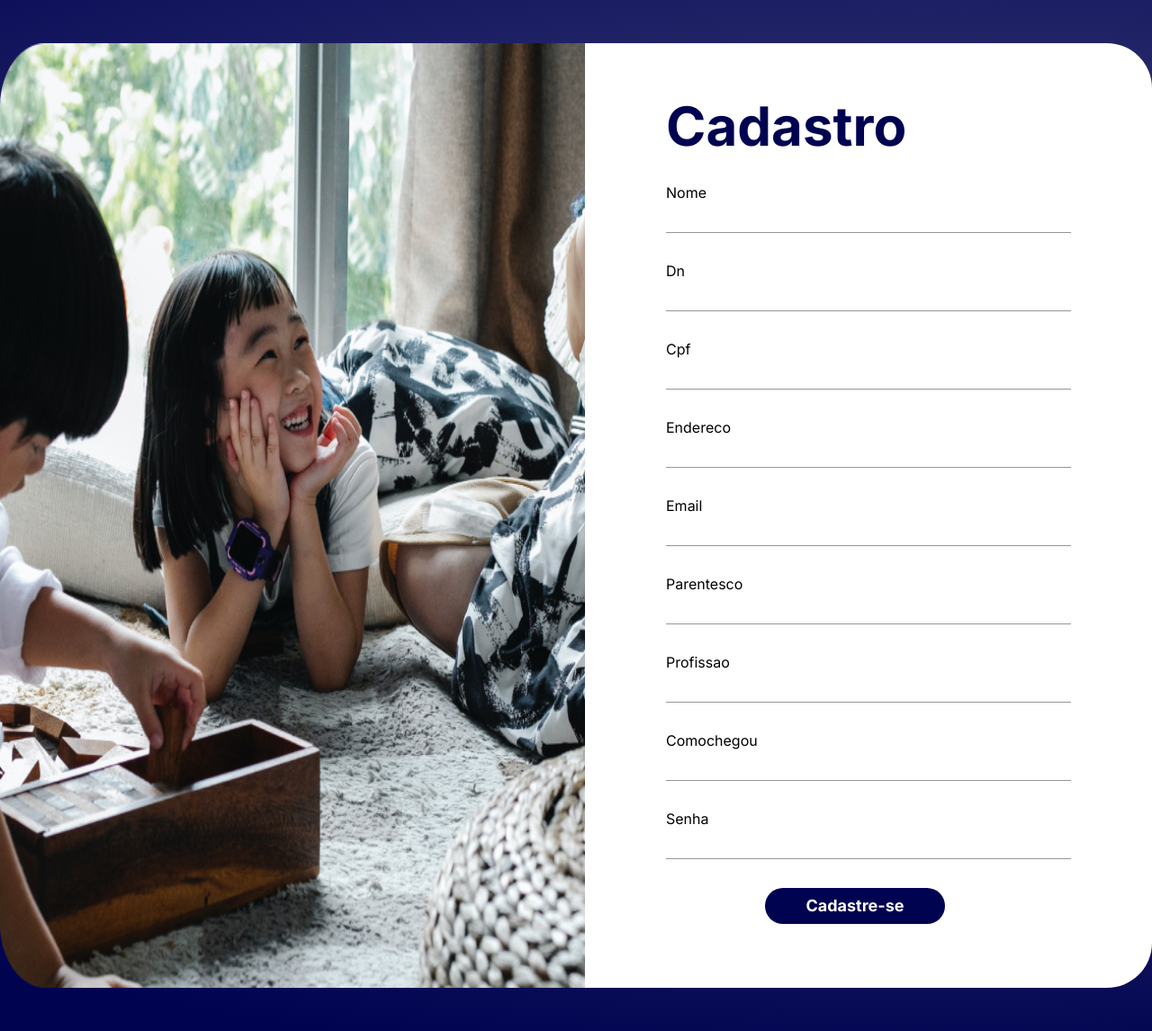
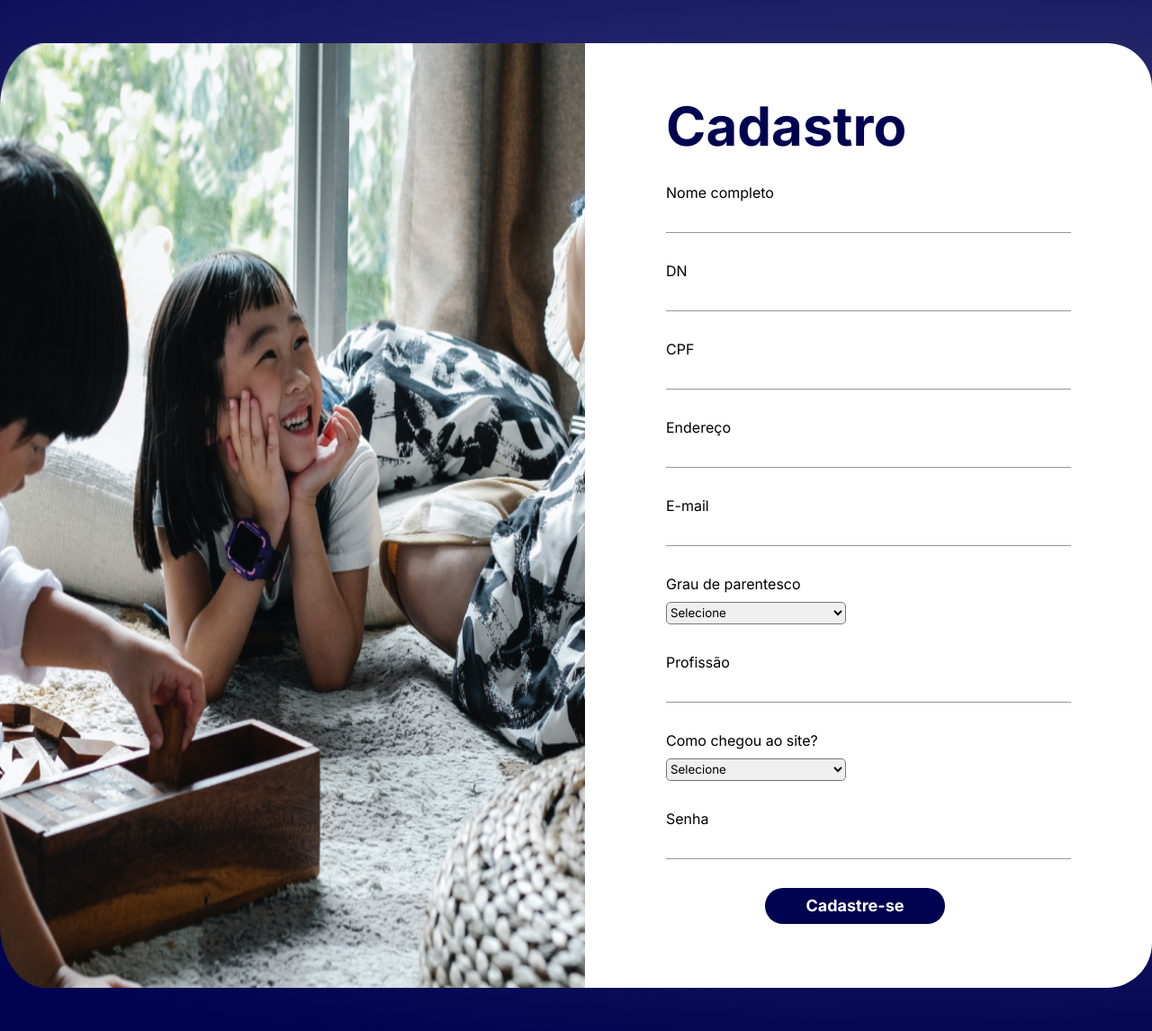
Before and after one commit to TeamHiveAPI/API-2023.2, a Flask app: template app/src/templates/cadastro.html in a window 1280 px wide. Shown: the part 111-1257 px from the top of the page at 90% size. Run offline with Flask 3, Linux system fonts and the light colour scheme; the template is opened without the code that fills it: most values are stand-ins (such as "Sample title", 1, 10 or a date in 2020); form fields are guessed from the names that the template uses.

Commit message:
alterei o formulario

```diff
--- a/app/src/templates/cadastro.html
+++ b/app/src/templates/cadastro.html
@@ -23,49 +23,38 @@ CADASTRO
                 <div class="cadastro">
                     <h1 class="titulo_cadastro">Cadastro</h1>
                     <form method="POST" action="{{ url_for('cadastro') }}">
-                        {{form.nome.label}} {{form.nome(id="nome")}}
-                        <!-- <label for="nome">Nome completo</label> <br> -->
-                        <!-- <input type="text" id="nome"> <br> -->
-                        {{form.dn.label}} {{form.dn(id="id")}}
-                        <!-- <label for="dn">DN</label> <br> -->
-                        <!-- <input type="text" id="dn"> <br> -->
-                        {{form.cpf.label}} {{form.cpf(id="cpf")}}
-                        <!-- <label for="cpf">CPF</label> <br> -->
-                        <!-- <input type="text" id="cpf"> <br> -->
-                        {{form.endereco.label}} {{form.endereco(id="endereco")}}
-                        <!-- <label for="endereco">Endereço</label> <br> -->
-                        <!-- <input type="text" id="endereco"> <br> -->
-                        {{form.email.label}} {{form.email(id="email")}}
-                        <!-- <label for="email">E-mail</label> <br> -->
-                        <!-- <input type="email" id="email"> <br> -->
-                        {{form.parentesco.label}} {{form.parentesco(id="parentesco")}}
-                        <!-- <label for="parentesco">Grau de parentesco</label> <br> -->
-                        <!-- <select name="parentesco" id="parentesco"> -->
-                            <!-- <option value="" hidden>Selecione</option> -->
-                            <!-- <option value="Mãe/pai">Mãe/pai</option> -->
-                            <!-- <option value="Avô/avó">Avô/avó</option> -->
-                            <!-- <option value="Irmão/irmã">Irmão/irmã</option> -->
-                            <!-- <option value="Tia/tio">Tia/tio</option> -->
-                            <!-- <option value="Outro">Outro</option> -->
-                        <!-- </select> <br> -->
-                        {{form.profissao.label}} {{form.profissao(id="profissao")}}
-                        <!-- <label for="profissao">Profissão</label> <br> -->
-                        <!-- <input type="text" id="profissao"> <br> -->
-                        {{form.comochegou.label}} {{form.comochegou(id="parentesco")}}
-                        <!-- <label for="como-chegou">Como chegou ao site?</label> <br> -->
-                        <!-- <select name="como-chegou" id="parentesco"> -->
-                            <!-- <option value="" hidden>Selecione</option> -->
-                            <!-- <option value="">Internet</option> -->
-                            <!-- <option value="">Redes sociais</option> -->
-                            <!-- <option value="">Indicação de amigo</option> -->
-                            <!-- <option value="">Indicação profissional</option> -->
-                            <!-- <option value="">Outro</option> -->
-                        <!-- </select> <br> -->
-                        {{form.senha.label}} {{form.senha(id="senha")}}
-                        <!-- {{form.confirmar.label}} {{form.confirmar}} -->
-                        <!-- <label for="senha">Senha</label> <br> -->
-                        <!-- <input type="password" maxlength="8" minlength="6" id="senha"> <br> -->
-                        <!-- {{form.submit(class="botao")}} -->
+                        <label for="nome">Nome completo</label><br>
+                        <input type="text" id="nome" name="nome" required><br>
+                        <label for="dn">DN</label><br>
+                        <input type="text" id="dn" name="dn" required><br>
+                        <label for="cpf">CPF</label><br>
+                        <input type="text" id="cpf" name="cpf" required><br>
+                        <label for="endereco">Endereço</label><br>
+                        <input type="text" id="endereco" name="endereco" required><br>
+                        <label for="email">E-mail</label><br>
+                        <input type="email" id="email" name="email" required><br>
+                        <label for="parentesco">Grau de parentesco</label><br>
+                        <select name="parentesco" id="parentesco" required>
+                            <option value="" hidden>Selecione</option>
+                            <option value="Mãe/pai">Mãe/pai</option>
+                            <option value="Avô/avó">Avô/avó</option>
+                            <option value="Irmão/irmã">Irmão/irmã</option>
+                            <option value="Tia/tio">Tia/tio</option>
+                            <option value="Outro">Outro</option>
+                        </select><br>
+                        <label for="profissao">Profissão</label><br>
+                        <input type="text" id="profissao" name="profissao" required><br>
+                        <label for="como-chegou">Como chegou ao site?</label><br>
+                        <select name="como-chegou" id="como-chegou" required>
+                            <option value="" hidden >Selecione</option>
+                            <option value="Internet">Internet</option>
+                            <option value="Redes sociais">Redes sociais</option>
+                            <option value="Indicação de amigo">Indicação de amigo</option>
+                            <option value="Indicação profissional">Indicação profissional</option>
+                            <option value="Outro">Outro</option>
+                        </select><br>
+                        <label for="senha" >Senha</label><br>
+                        <input type="password" maxlength="8" minlength="6" id="senha" name="senha" required><br>
                         <div class="botao">
                             <button type="submit">Cadastre-se</button>
                         </div>
```
